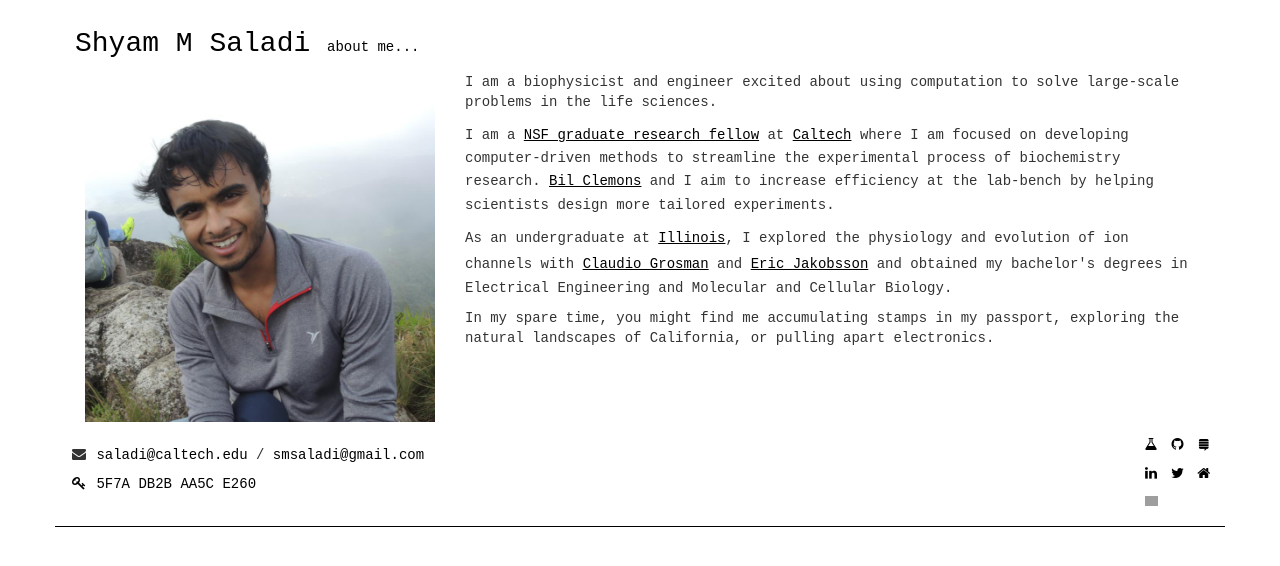
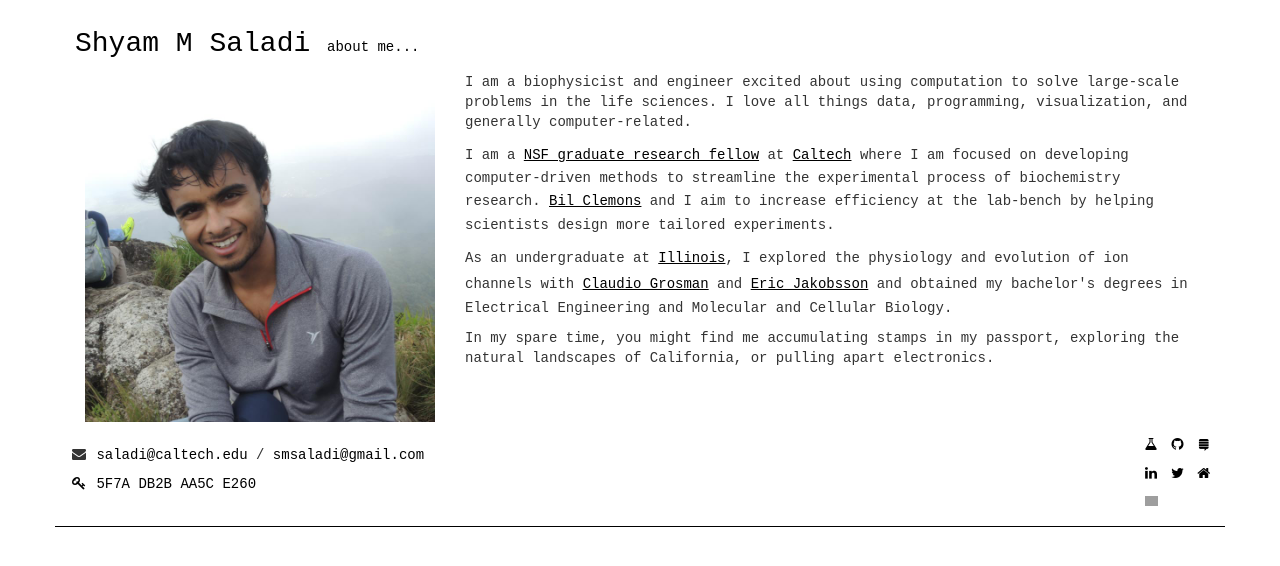
Before and after one commit to smsaladi/benjaminbkatz.github.io, a plain HTML site: page index.html in a window 1280 px wide. Both pictures are taken after a click on the link "about me...". Drawn offline with nearby package versions, Linux system fonts and the light colour scheme; grey boxes are pictures that could not be loaded.

Commit message:
snippet about code

```diff
--- a/index.html
+++ b/index.html
@@ -41,7 +41,7 @@
         </div>
         <div class="col-sm-8">
         <p>
-          I am a biophysicist and engineer excited about using computation to solve large-scale problems in the life sciences.
+          I am a biophysicist and engineer excited about using computation to solve large-scale problems in the life sciences. I love all things data, programming, visualization, and generally computer-related.
         </p>
         <p>
           I am a
```
